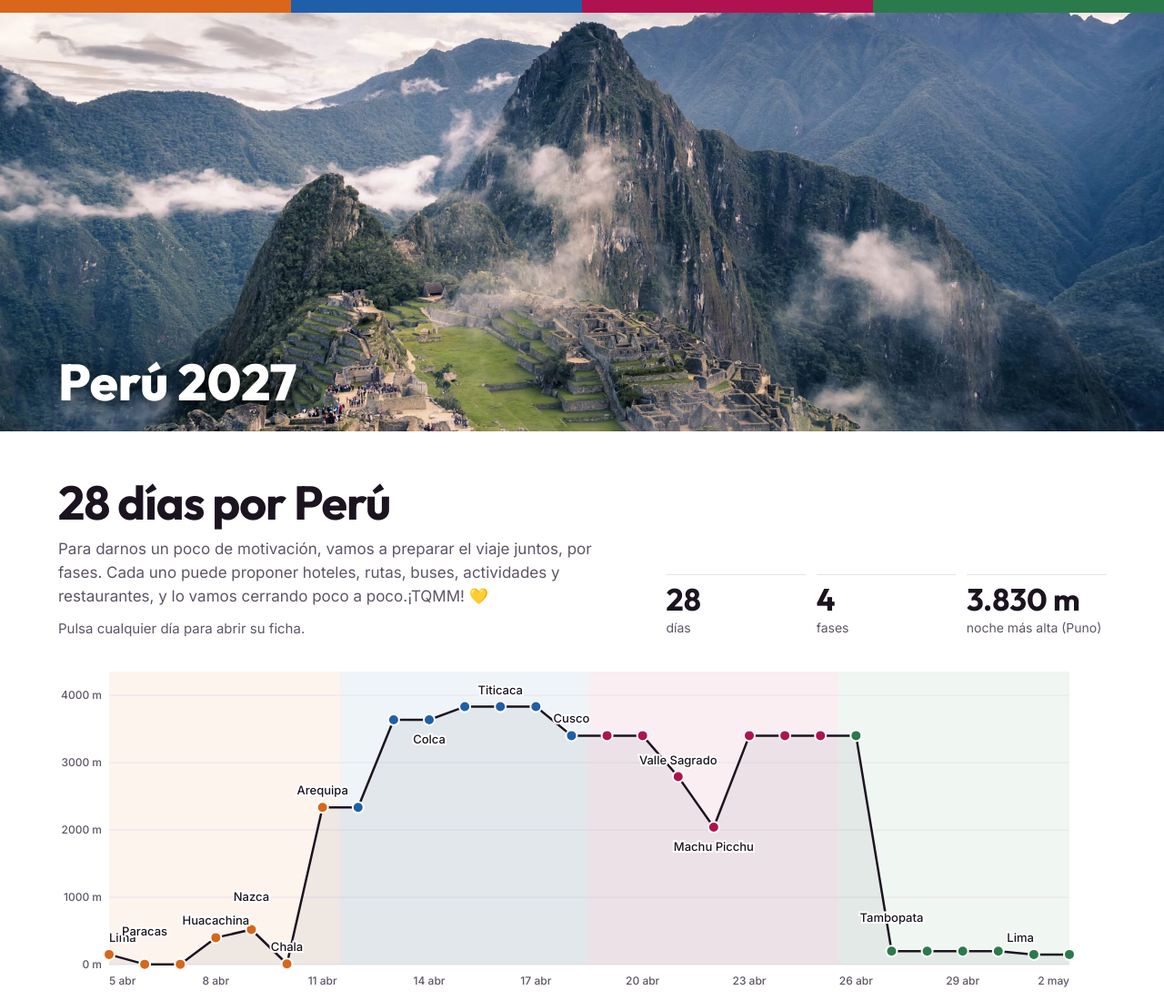
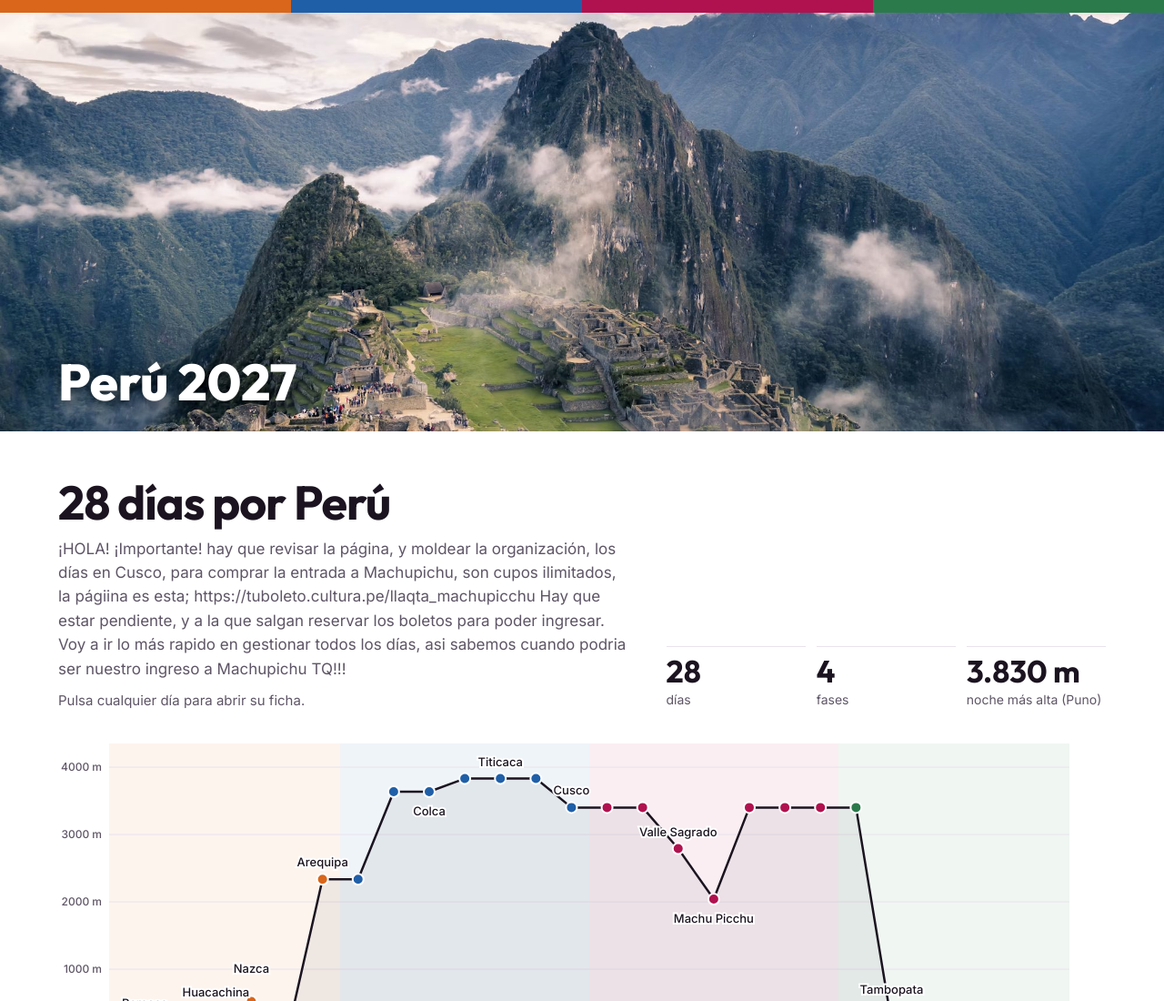
Before and after one commit to Rnld404/peru2027, a plain HTML site: page index.html in a window 1280 px wide. Shown: the top 1100 px of the page at 91% size. Drawn offline with Linux system fonts and the light colour scheme.

Commit message:
Update index.html

```diff
--- a/index.html
+++ b/index.html
@@ -136,7 +136,8 @@ footer{color:var(--soft);font-size:14px}
     <div class="top">
       <div>
         <h1>28 días por Perú</h1>
-        <p class="lead">Para darnos un poco de motivación, vamos a preparar el viaje juntos, por fases. Cada uno puede proponer hoteles, rutas, buses, actividades y restaurantes, y lo vamos cerrando poco a poco.¡TQMM! 💛</p>
+        <p class="lead">¡HOLA! ¡Importante! hay que revisar la página, y moldear la organización, los días en Cusco, para comprar la entrada a Machupichu, son cupos ilimitados, la págiina es esta; https://tuboleto.cultura.pe/llaqta_machupicchu
+        Hay que estar pendiente, y a la que salgan reservar los boletos para poder ingresar. Voy a ir lo más rapido en gestionar todos los días, asi sabemos cuando podria ser nuestro ingreso a Machupichu TQ!!! </p>
         <p class="lead" style="font-size:15px">Pulsa cualquier día para abrir su ficha.</p>
       </div>
       <div class="facts">
```
